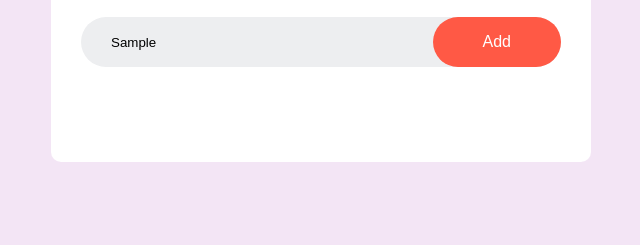
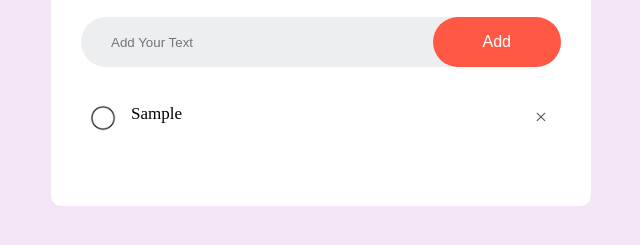
Before and after one commit to TanujaAdak/codtech_task-1, a plain HTML site: page index.html in a window 1280 px wide. Both pictures are taken after typing "Sample" into the empty fields and a click on the button "Add". Shown: the part 253-498 px from the top of the page, without its empty margins (319-959 px from the left). Drawn offline with Linux system fonts and the light colour scheme.

Commit message:
to-do list

```diff
--- a/script.js
+++ b/script.js
@@ -1,6 +1,40 @@
 const inputBox = document.getElementById("input-box");
 const listContainer = document.getElementById("list-container");
 
-function addtask(){
+function addTask() {
+    if (inputBox.value === '') {
+        alert("You must write something!");
+    }
+    else {
+        let li = document.createElement("li");
+        li.innerHTML = inputBox.value;
+        listContainer.appendChild(li);
 
+        let span = document.createElement("span");
+        span.innerHTML = "\u00d7";
+        li.appendChild(span);
+    }
+    inputBox.value = "";
+    saveData();
 }
+
+listContainer.addEventListener("click", function (e) {
+    if (e.target.tagName === "LI") {
+        e.target.classList.toggle("checked");
+        saveData();
+    }
+    else if (e.target.tagName === "SPAN") {
+        e.target.parentElement.remove();
+        saveData();
+    }
+}, false);
+
+function saveData() {
+    localStorage.setItem("data", listContainer.innerHTML);
+}
+
+function showTask() {
+    listContainer.innerHTML = localStorage.getItem("data");
+}
+
+showTask();
--- a/style.css
+++ b/style.css
@@ -92,3 +92,20 @@ ul li::before{
 .checked::before{
     background-image: url(success.png);
 }
+
+span {
+    position: absolute;
+    right: 0;
+    top: 5px;
+    width: 40px;
+    height: 40px;
+    font-size: 22px;
+    color: #555;
+    line-height: 40px;
+    text-align: center;
+    border-radius: 50%;
+}
+
+span:hover{
+background-color: #edeef0;
+}
```
